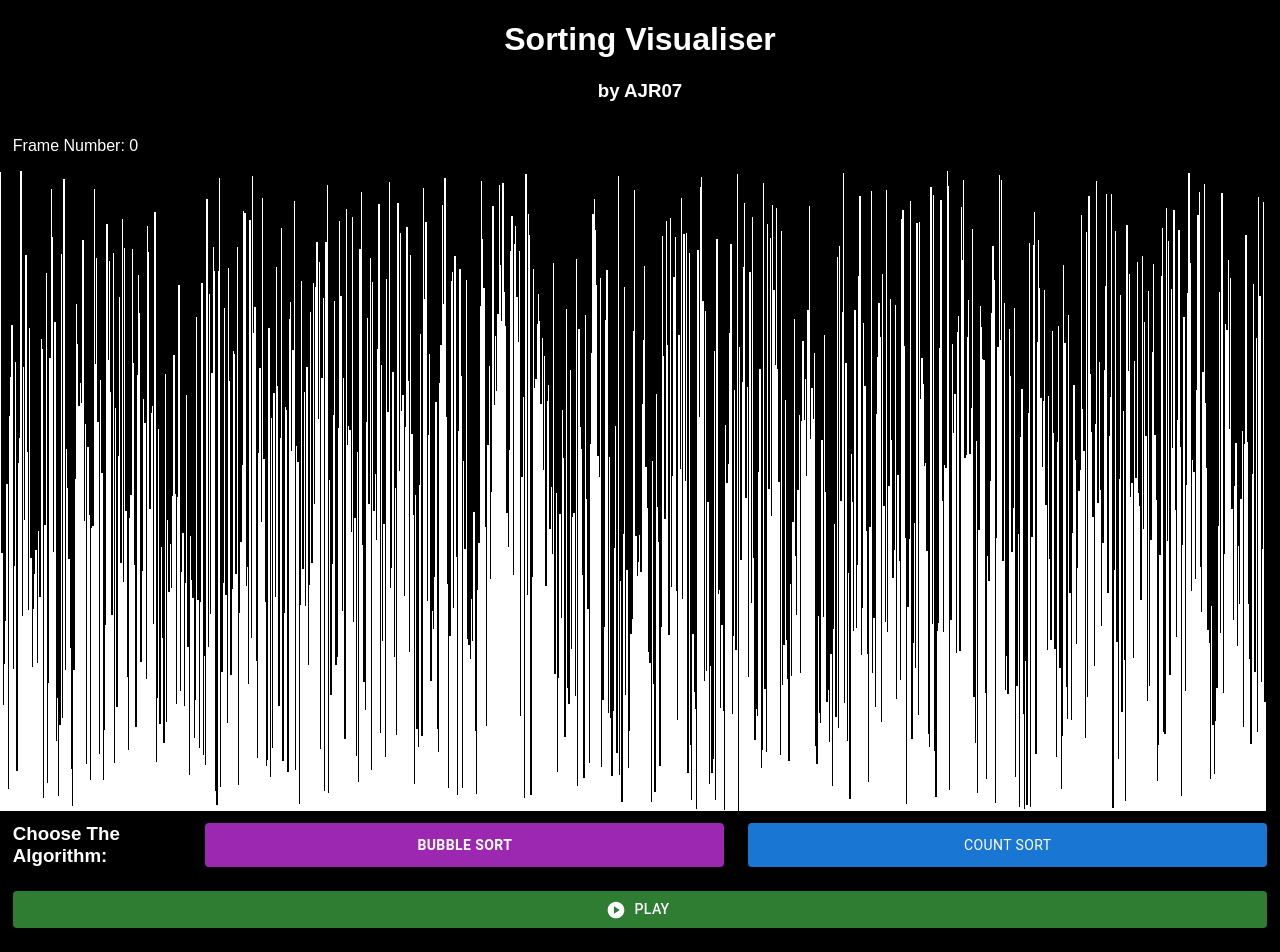
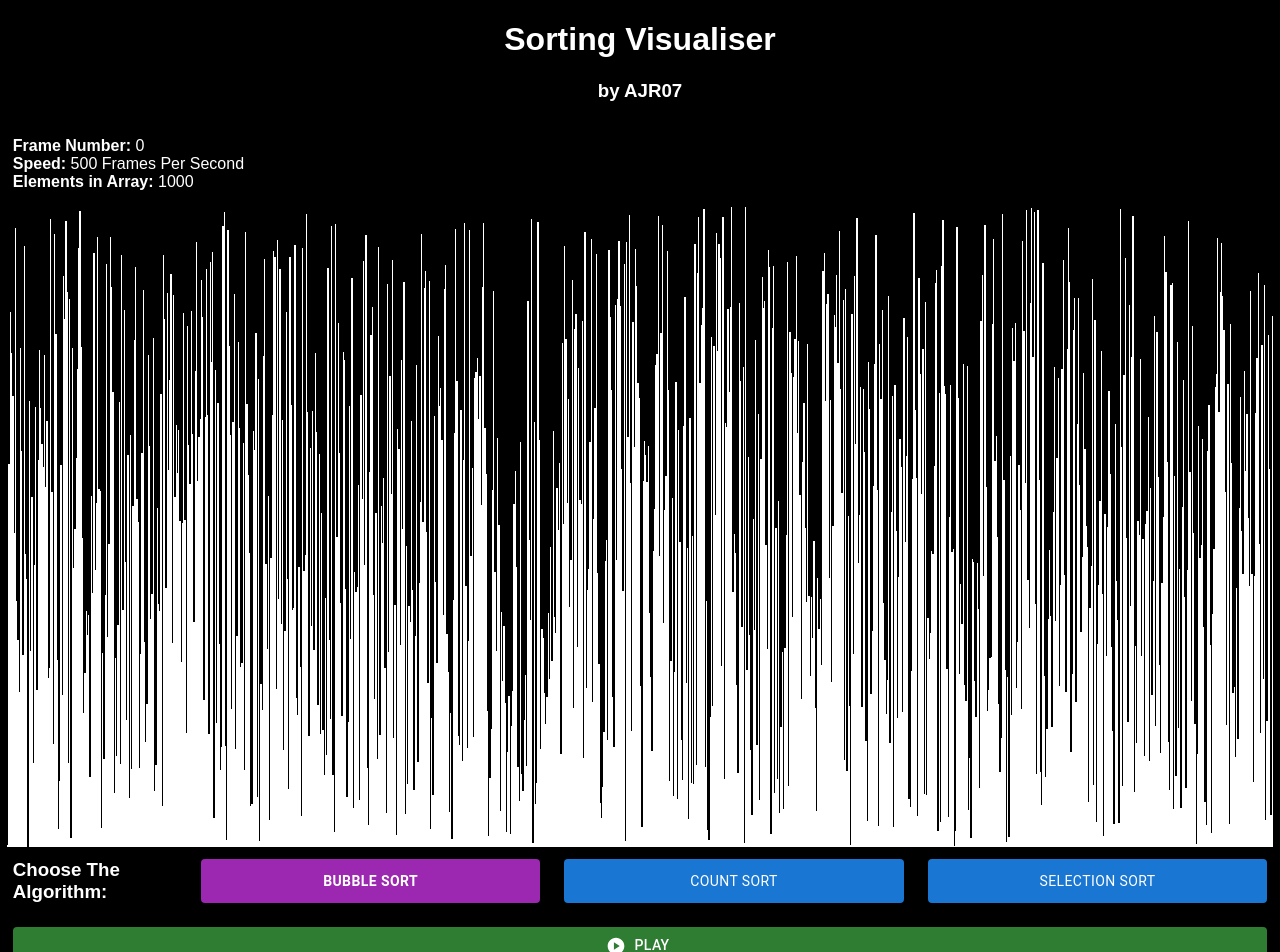
Before and after one commit to AJR07/Sorting-Algorithms, a React (Vite) app: page / in a window 1280 px wide. Shown: the top 952 px of the page. Built offline with nearby package versions, Linux system fonts and the light colour scheme.

Commit message:
:bug: Bug fixes and selection sort!

```diff
--- a/package.json
+++ b/package.json
@@ -15,7 +15,8 @@
         "@mui/icons-material": "^5.11.16",
         "@mui/material": "^5.13.1",
         "react": "^17.0.2",
-        "react-dom": "^17.0.2"
+        "react-dom": "^17.0.2",
+        "react-markdown": "^8.0.7"
     },
     "devDependencies": {
         "@types/react": "^17.0.33",
--- a/src/main.tsx
+++ b/src/main.tsx
@@ -7,21 +7,32 @@ import Element from "./types/element";
 import { Component } from "./types/sortingcomponent";
 import BubbleSort from "./sorting/bubble";
 import CountSort from "./sorting/count";
+import SelectionSort from "./sorting/selection";
 
 const SortingAlgorithms: {
     name: string;
     speed: number;
+    elements: number;
     component: Component;
 }[] = [
-    { name: "bubble sort", speed: 500, component: BubbleSort },
-    { name: "count sort", speed: 10, component: CountSort },
+    { name: "bubble sort", speed: 500, elements: 1000, component: BubbleSort },
+    { name: "count sort", speed: 100, elements: 7500, component: CountSort },
+    {
+        name: "selection sort",
+        speed: 350,
+        elements: 1000,
+        component: SelectionSort,
+    },
 ];
 
 export default function WordCloud() {
     let [frames, setFrames] = useState<number>(0);
     let [intervalID, setIntervalID] = useState<number | null>(null);
-    let [arr, setArr] = useState<Element[]>(generateArray(0, 10000, 1000));
     let [chosenSortingAlgo, setChosenSortingAlgo] = useState<number>(0);
+    let [arr, setArr] = useState<Element[]>(
+        generateArray(SortingAlgorithms[0].elements)
+    );
+
     const largestValue = Math.max(...arr.map((value) => value.value));
     const isSorted = arr.every((value, index) => {
         if (index === 0) return true;
@@ -43,21 +54,35 @@ export default function WordCloud() {
             />
 
             <Stack>
-                <p style={{ marginLeft: "1%" }}>Frame Number: {frames}</p>
+                <Stack style={{ marginLeft: "1%" }}>
+                    <p>
+                        <b>Frame Number:</b> {frames}
+                        <br />
+                        <b>Speed:</b>{" "}
+                        {SortingAlgorithms[chosenSortingAlgo].speed} Frames Per
+                        Second
+                        <br />
+                        <b>Elements in Array:</b>{" "}
+                        {SortingAlgorithms[chosenSortingAlgo].elements}
+                    </p>
+                </Stack>
 
-                <Stack direction="row">
+                <Stack
+                    direction="row"
+                    style={{ display: "flex", justifyContent: "center" }}
+                >
                     {arr.map((value, index) => {
                         return (
                             <div
                                 key={index}
                                 style={{
                                     marginTop: `${
-                                        (value.value / largestValue) * 80
-                                    }vh`,
-                                    height: `${
                                         ((largestValue - value.value) /
                                             largestValue) *
                                         80
+                                    }vh`,
+                                    height: `${
+                                        (value.value / largestValue) * 80
                                     }vh`,
                                     width: `${100 / arr.length}%`,
                                     backgroundColor: value.selected
@@ -88,7 +113,10 @@ export default function WordCloud() {
                                     onClick={() => {
                                         if (chosenSortingAlgo !== index)
                                             setArr(
-                                                generateArray(0, 10000, 1000)
+                                                generateArray(
+                                                    SortingAlgorithms[index]
+                                                        .elements
+                                                )
                                             );
                                         setChosenSortingAlgo(index);
                                         restart(
@@ -154,7 +182,12 @@ export default function WordCloud() {
                         color="warning"
                         disabled={intervalID !== null}
                         onClick={() => {
-                            setArr(generateArray(0, 10000, 1000));
+                            setArr(
+                                generateArray(
+                                    SortingAlgorithms[chosenSortingAlgo]
+                                        .elements
+                                )
+                            );
                             restart(setFrames, intervalID, setIntervalID);
                         }}
                     >
--- /dev/null
+++ b/src/sorting/selection.tsx
@@ -0,0 +1,62 @@
+import { useEffect, useState } from "react";
+import { Component } from "../types/sortingcomponent";
+import { restart } from "../main";
+
+let SelectionSort: Component = ({
+    arr,
+    setArr,
+    frames,
+    setFrames,
+    setIntervalID,
+    intervalID,
+}) => {
+    let [i, setI] = useState<number>(0);
+    let [j, setJ] = useState<number>(0);
+    let [min, setMin] = useState<number>(0);
+    let [prevFrame, setPrevFrame] = useState<number>(0);
+
+    useEffect(() => {
+        if (frames === 0) {
+            setI(0);
+            setJ(0);
+            setMin(0);
+            setPrevFrame(0);
+            return;
+        }
+
+        let tempArr = [...arr],
+            jj = j,
+            ii = i,
+            minn = min;
+        for (let k = prevFrame; k < frames; k++) {
+            if (ii < tempArr.length - 1) {
+                if (jj < tempArr.length) {
+                    if (tempArr[jj].value < tempArr[minn].value) {
+                        minn = jj;
+                    }
+                    jj++;
+                } else {
+                    let temp = tempArr[ii];
+                    tempArr[ii] = tempArr[minn];
+                    tempArr[minn] = temp;
+                    ii++;
+                    jj = ii;
+                    minn = ii;
+                }
+            } else {
+                restart(setFrames, intervalID, setIntervalID);
+            }
+        }
+        for (let l = 0; l < tempArr.length; l++) tempArr[l].selected = false;
+        if (jj < tempArr.length) tempArr[jj].selected = true;
+        tempArr[minn].selected = true;
+        setArr(tempArr);
+        setPrevFrame(frames);
+        setI(ii);
+        setJ(jj);
+        setMin(minn);
+    }, [frames]);
+    return <></>;
+};
+
+export default SelectionSort;
--- a/src/utils/generatearray.ts
+++ b/src/utils/generatearray.ts
@@ -1,11 +1,11 @@
 import Element from "../types/element";
 import shuffleArray from "./shufflearray";
 
-export default function generateArray(min: number, max: number, size: number) {
+export default function generateArray(size: number) {
     let arr: Element[] = [];
     for (let i = 0; i < size; i++) {
         arr.push({
-            value: min + ((max - min) / size) * i,
+            value: i,
             selected: false,
         });
     }
```
